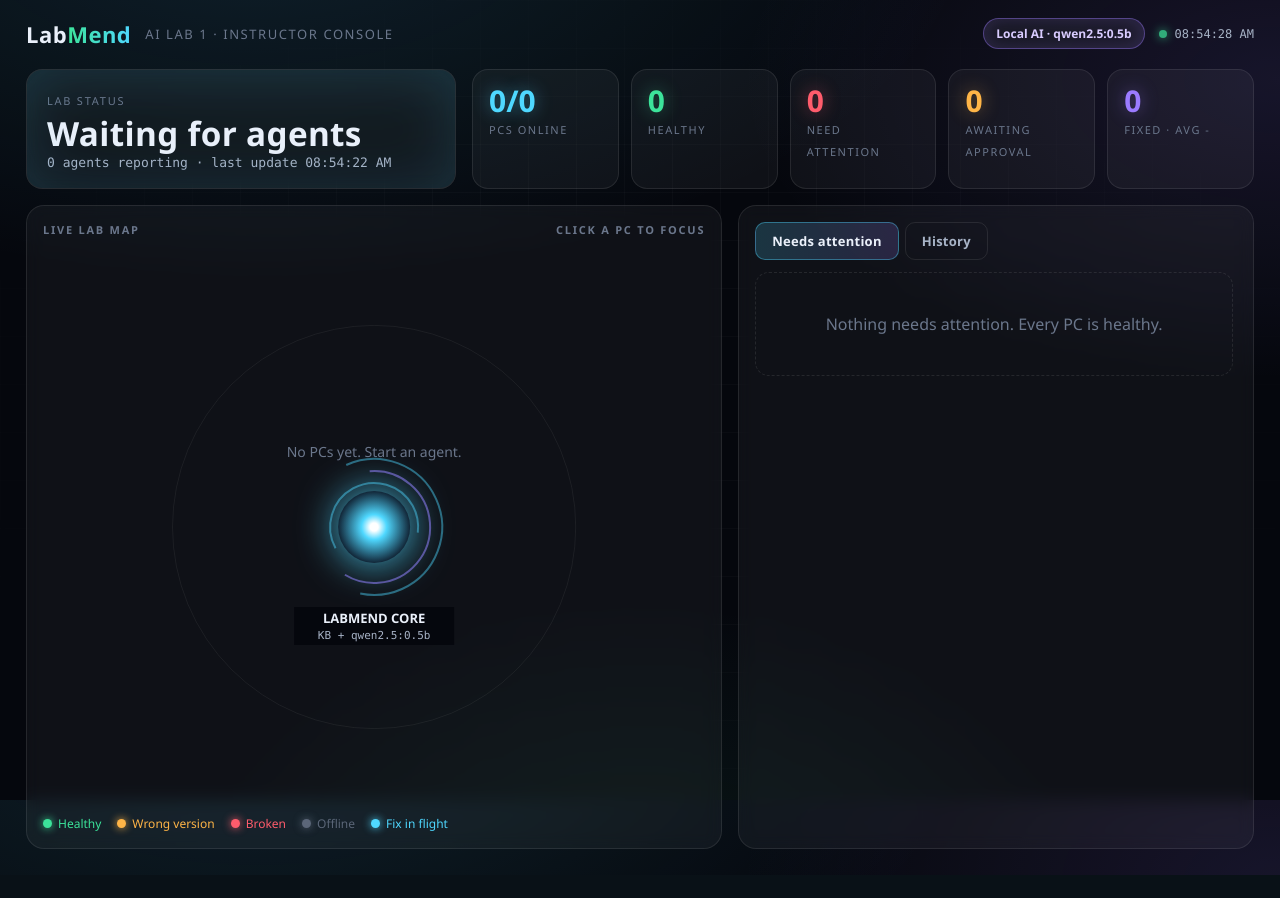
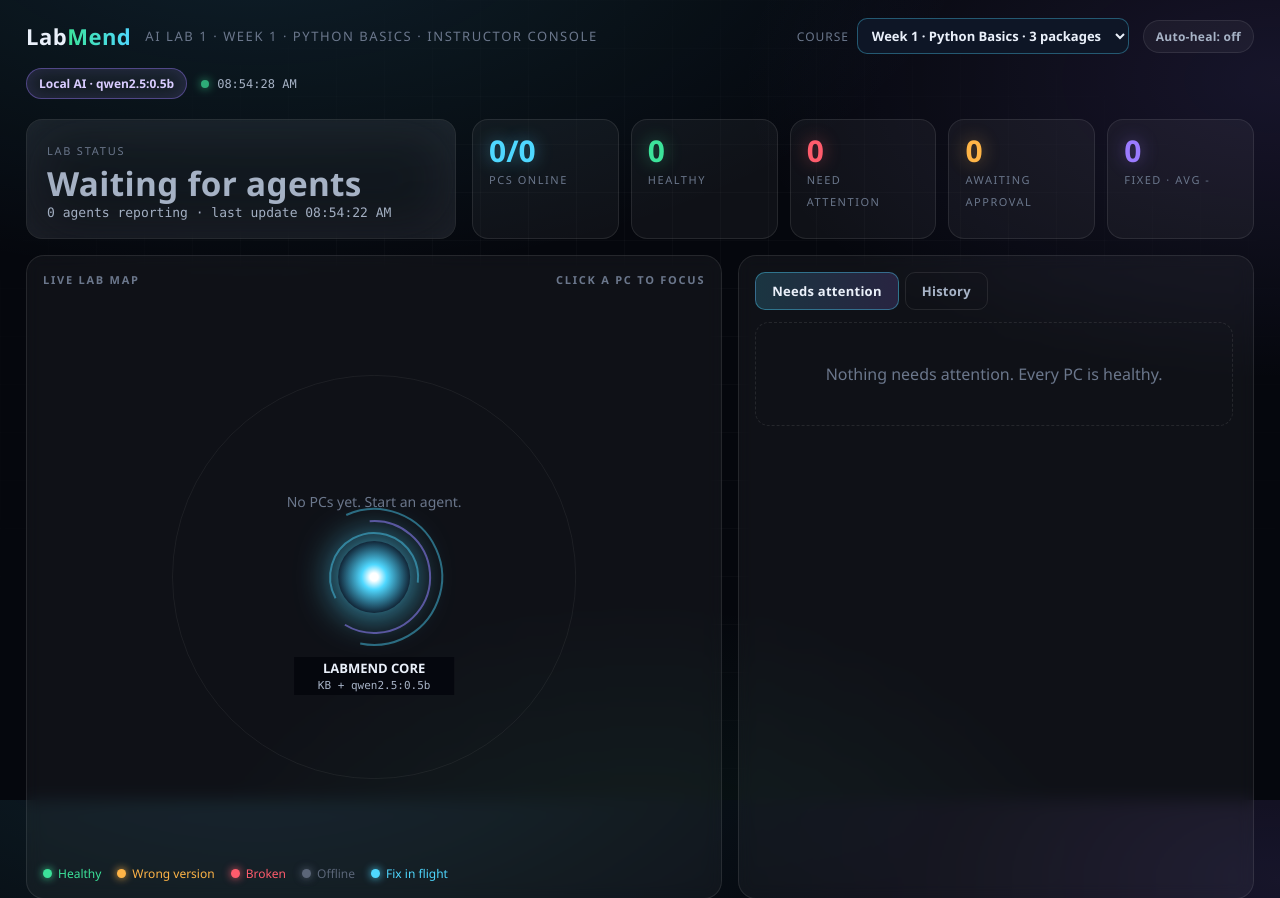
Before and after one commit to thikshitharn/labmend, a Flask app: page / in a window 1280 px wide. Shown: the top 898 px of the page. Before the commit the page ends 875 px from the top, so only its background shows below. Run offline with Flask 3, Linux system fonts and the light colour scheme; data that the repository does not hold is empty.

Commit message:
Course profiles and auto-heal policy

```diff
--- a/Server/Templates/dashboard.html
+++ b/Server/Templates/dashboard.html
@@ -41,6 +41,14 @@
   .pill { font-size: 12px; font-weight: 700; padding: 6px 12px; border-radius: 999px; background: var(--glass); border: 1px solid var(--line); color: var(--ink2); }
   .pill.ai { color: #D9CCFF; border-color: rgba(155,123,255,.45); box-shadow: 0 0 18px rgba(155,123,255,.18) inset; }
   .pill.demo { color: #fff; background: linear-gradient(90deg, #B0246A, #7B3FE4); border: 0; }
+  .ctl { display: inline-flex; align-items: center; gap: 8px; font-size: 12px; color: var(--muted); letter-spacing: .08em; text-transform: uppercase; }
+  .ctl select { font: 700 13px "Segoe UI", system-ui, sans-serif; color: var(--ink); background: #0E1626; border: 1px solid rgba(79,216,255,.35);
+                border-radius: 10px; padding: 7px 10px; letter-spacing: 0; text-transform: none; }
+  .ctl select:focus-visible { outline: 2px solid var(--cyan); outline-offset: 2px; }
+  .toggle { font-size: 12px; padding: 7px 12px; border-radius: 999px; background: var(--glass); color: var(--ink2); border: 1px solid var(--line); }
+  .toggle.on { color: #03140C; background: linear-gradient(90deg, var(--green), var(--cyan)); border: 0; box-shadow: 0 0 20px rgba(60,227,154,.35); }
+  .tag.auto { color: #03140C; background: linear-gradient(90deg, var(--green), var(--cyan)); }
+  .tag.teacher { color: var(--cyan); background: rgba(79,216,255,.12); }
   .live { display: inline-flex; align-items: center; gap: 8px; font-size: 12px; color: var(--ink2); font-family: var(--mono); }
   .live i { width: 8px; height: 8px; border-radius: 50%; background: var(--green); box-shadow: 0 0 10px var(--green); animation: blink 1.6s infinite; }
 
@@ -116,8 +124,10 @@
 <div class="wrap">
   <header>
     <div class="logo">Lab<span>Mend</span></div>
-    <div class="crumb">{{ lab }} · instructor console</div>
+    <div class="crumb" id="crumb">{{ lab }} · instructor console</div>
     <div class="grow"></div>
+    <label class="ctl" for="profile">Course <select id="profile" onchange="setProfile(this.value)"></select></label>
+    <button id="autoheal" class="toggle" onclick="toggleHeal()">Auto-heal: off</button>
     {% if demo %}<span class="pill demo">DEMO · simulated lab PCs</span>{% endif %}
     <span class="pill ai" id="ai"></span>
     <span class="live"><i></i><span id="clock">--:--:--</span></span>
@@ -187,6 +197,18 @@ async function act(id, action) {
   refresh();
 }
 
+async function setProfile(id) {
+  const res = await fetch("/api/profile", { method: "POST", headers: { "Content-Type": "application/json" }, body: JSON.stringify({ profile: id }) });
+  if (res.status === 403) alert("Changing the course works only on the instructor's laptop.");
+  refresh();
+}
+
+async function toggleHeal() {
+  const res = await fetch("/api/autoheal", { method: "POST", headers: { "Content-Type": "application/json" }, body: JSON.stringify({ on: !data.auto_heal }) });
+  if (res.status === 403) alert("Auto-heal can be changed only on the instructor's laptop.");
+  refresh();
+}
+
 /* ---------------- headline, KPIs, cards ---------------- */
 function drawPanels() {
   const { nodes, issues } = data;
@@ -197,7 +219,7 @@ function drawPanels() {
   const avg = fixed.length ? fixed.reduce((t, i) => t + (i.updated - i.created), 0) / fixed.length : null;
 
   const h = document.getElementById("headline"), st = document.getElementById("status");
-  if (!nodes.length) { h.textContent = "Waiting for agents"; h.style.color = "var(--ink)"; st.style.setProperty("--glow", "rgba(79,216,255,.15)"); }
+  if (!online.length) { h.textContent = nodes.length ? "All PCs offline" : "Waiting for agents"; h.style.color = "var(--ink2)"; st.style.setProperty("--glow", "rgba(91,102,120,.2)"); }
   else if (red) { h.textContent = `${red} PC${red > 1 ? "s" : ""} broken`; h.style.color = "var(--red)"; st.style.setProperty("--glow", "rgba(255,92,108,.28)"); }
   else if (amber) { h.textContent = `${amber} PC${amber > 1 ? "s" : ""} drifting`; h.style.color = "var(--amber)"; st.style.setProperty("--glow", "rgba(255,181,71,.25)"); }
   else { h.textContent = "All systems healthy"; h.style.color = "var(--green)"; st.style.setProperty("--glow", "rgba(60,227,154,.22)"); }
@@ -211,6 +233,14 @@ function drawPanels() {
   document.getElementById("k-fixed").textContent = fixed.length;
   document.getElementById("k-avg").textContent = avg === null ? "-" : secs(avg);
   document.getElementById("ai").textContent = data.ai ? `Local AI · ${data.ai}` : "Knowledge base only";
+  if (data.course) document.getElementById("crumb").textContent = `${data.lab} · ${data.course} · instructor console`;
+  const sel = document.getElementById("profile");
+  const opts = (data.profiles || []).map(p => `<option value="${safe(p.id)}">${safe(p.course)} · ${p.packages} packages</option>`).join("");
+  if (sel.dataset.opts !== opts) { sel.innerHTML = opts; sel.dataset.opts = opts; }
+  if (document.activeElement !== sel) sel.value = data.profile;
+  const heal = document.getElementById("autoheal");
+  heal.textContent = data.auto_heal ? "Auto-heal: on" : "Auto-heal: off";
+  heal.className = data.auto_heal ? "toggle on" : "toggle";
   document.getElementById("map-note").textContent = selected ? `Focused on ${selected} · click it again to show all` : "Click a PC to focus";
 
   let list = issues.filter(i => (tab === "open") === OPEN.includes(i.state));
@@ -220,9 +250,11 @@ function drawPanels() {
     const by = i.source === "llm" ? `<span class="by ai">diagnosed by local AI</span>`
              : i.source === "kb" ? `<span class="by">diagnosed by knowledge base</span>` : "";
     const sev = i.state === "resolved" ? "done" : i.severity;
+    const who = i.approved_by === "policy" ? `<span class="tag auto">auto-healed</span>`
+              : i.approved_by === "teacher" ? `<span class="tag teacher">teacher-approved</span>` : "";
     return `<div class="card ${sev}">
       <div class="row"><b class="node">${safe(i.node_id)}</b>
-        <span class="tag ${i.state}">${i.state}</span><span class="tag">${safe(i.kind)}</span>${by}
+        <span class="tag ${i.state}">${i.state}</span><span class="tag">${safe(i.kind)}</span>${who}${by}
         <span class="time">${clock(i.created)}</span></div>
       <p>${safe(i.explanation)}</p>
       ${i.error_text ? `<pre>${safe(i.error_text)}</pre>` : ""}
--- a/Server/app.py
+++ b/Server/app.py
@@ -16,8 +16,23 @@ app = Flask(__name__)
 
 
 # =============== helpers ===============
+def profile_ids():
+    return sorted(f.stem for f in config.PROFILES_DIR.glob("*.json"))
+
+
+def active_profile():
+    pid = db.get_setting("profile", config.DEFAULT_PROFILE)
+    return pid if pid in profile_ids() else config.DEFAULT_PROFILE
+
+
 def load_manifest():
-    return json.loads(config.MANIFEST_PATH.read_text(encoding="utf-8"))
+    """The package list of the course that is active right now."""
+    path = config.PROFILES_DIR / f"{active_profile()}.json"
+    return json.loads(path.read_text(encoding="utf-8"))
+
+
+def auto_heal_on():
+    return db.get_setting("auto_heal", "0") == "1"
 
 
 def agents_only(func):
@@ -54,8 +69,15 @@ def store_diagnosis(node_id, d, manifest):
     else:
         state = "manual"
 
+    # Auto-heal policy: known fixes from the knowledge base skip the queue. AI fixes never do.
+    auto = state == "pending" and d["source"] == "kb" and auto_heal_on()
+    if auto:
+        state = "approved"
     issue_id = db.add_issue(node_id, d["signature"], d["kind"], d["severity"], d["error_text"],
                             d["explanation"], d["fix"], d["source"], state)
+    if auto:
+        db.update_issue(issue_id, approved_by="policy",
+                        result="Auto-approved by policy (known fix). Waiting for the PC to apply it.")
     if state == "diagnosing":   # the AI can take seconds, so run it in the background
         threading.Thread(target=llm_job, args=(issue_id, d["error_text"], manifest), daemon=True).start()
     return issue_id
@@ -165,7 +187,8 @@ def api_fix_result():
 # =============== dashboard ===============
 @app.get("/")
 def dashboard():
-    return render_template("dashboard.html", lab=load_manifest()["lab_name"], demo=config.DEMO_MODE)
+    m = load_manifest()
+    return render_template("dashboard.html", lab=f'{m["lab_name"]} · {m["course"]}', demo=config.DEMO_MODE)
 
 
 @app.get("/api/state")
@@ -178,8 +201,15 @@ def api_state():
     issues = db.recent_issues()
     for i in issues:
         i["fix_text"] = describe(i["fix"])
+    profiles = []
+    for pid in profile_ids():
+        p = json.loads((config.PROFILES_DIR / f"{pid}.json").read_text(encoding="utf-8"))
+        profiles.append({"id": pid, "course": p["course"], "packages": len(p["packages"])})
+    m = load_manifest()
     return jsonify({"nodes": nodes, "issues": issues,
-                    "ai": config.OLLAMA_MODEL if config.USE_LLM else None})
+                    "ai": config.OLLAMA_MODEL if config.USE_LLM else None,
+                    "lab": m["lab_name"], "course": m["course"], "profile": active_profile(),
+                    "profiles": profiles, "auto_heal": auto_heal_on()})
 
 
 @app.post("/api/issues/<int:issue_id>/approve")
@@ -194,7 +224,8 @@ def approve(issue_id):
         return jsonify({"approved": 0, "reason": reason})
     same = db.issues_with("pending", signature=issue["signature"])   # one click, whole lab
     for i in same:
-        db.update_issue(i["id"], state="approved", result="Approved. Waiting for the PC to apply it.")
+        db.update_issue(i["id"], state="approved", approved_by="teacher",
+                        result="Approved by the teacher. Waiting for the PC to apply it.")
     return jsonify({"approved": len(same)})
 
 
@@ -203,6 +234,32 @@ def approve(issue_id):
 def reject(issue_id):
     db.update_issue(issue_id, state="rejected", result="Rejected by the instructor.")
     return jsonify({"ok": True})
+
+
+@app.post("/api/profile")
+@instructor_only
+def set_profile():
+    """Prepare the lab for another course: every agent checks against the new list next cycle."""
+    pid = (request.get_json() or {}).get("profile")
+    if pid not in profile_ids():
+        abort(400)
+    db.set_setting("profile", pid)
+    return jsonify({"profile": pid})
+
+
+@app.post("/api/autoheal")
+@instructor_only
+def set_auto_heal():
+    on = bool((request.get_json() or {}).get("on"))
+    db.set_setting("auto_heal", "1" if on else "0")
+    approved = 0
+    if on:   # switching it on also clears the known fixes already waiting
+        for i in db.issues_with("pending"):
+            if i["source"] == "kb":
+                db.update_issue(i["id"], state="approved", approved_by="policy",
+                                result="Auto-approved by policy (known fix). Waiting for the PC to apply it.")
+                approved += 1
+    return jsonify({"auto_heal": on, "approved": approved})
 
 
 # =============== start ===============
--- a/Server/config.py
+++ b/Server/config.py
@@ -5,7 +5,8 @@ from pathlib import Path
 BASE_DIR = Path(__file__).resolve().parent
 
 DB_PATH = os.environ.get("LABMEND_DB", str(BASE_DIR / "labmend.db"))
-MANIFEST_PATH = BASE_DIR / "manifest.json"
+PROFILES_DIR = BASE_DIR / "profiles"          # one JSON file per course (the lab's package list)
+DEFAULT_PROFILE = "python_basics"
 KB_PATH = BASE_DIR / "kb.json"
 
 # Shared secret: agents must send this, or the server ignores them.
--- /dev/null
+++ b/Server/profiles/data_science.json
@@ -0,0 +1,10 @@
+{
+  "lab_name": "AI Lab 1",
+  "course": "Week 5 · Data Science",
+  "packages": [
+    {"dist": "requests", "module": "requests", "version": "2.32.3"},
+    {"dist": "tabulate", "module": "tabulate", "version": "0.9.0"},
+    {"dist": "colorama", "module": "colorama", "version": "0.4.6"},
+    {"dist": "numpy", "module": "numpy", "version": "2.1.3"}
+  ]
+}
--- a/Server/manifest.json
+++ b/Server/profiles/python_basics.json
@@ -1,5 +1,6 @@
 {
   "lab_name": "AI Lab 1",
+  "course": "Week 1 · Python Basics",
   "packages": [
     {"dist": "requests", "module": "requests", "version": "2.32.3"},
     {"dist": "tabulate", "module": "tabulate", "version": "0.9.0"},
--- /dev/null
+++ b/Server/profiles/web_apis.json
@@ -0,0 +1,9 @@
+{
+  "lab_name": "AI Lab 1",
+  "course": "Week 8 · Web APIs",
+  "packages": [
+    {"dist": "requests", "module": "requests", "version": "2.32.3"},
+    {"dist": "colorama", "module": "colorama", "version": "0.4.6"},
+    {"dist": "flask", "module": "flask", "version": "3.1.0"}
+  ]
+}
```
Also changed, not shown: Server/db.py (+21 -0 lines), tools/lab.py (+31 -5 lines).
